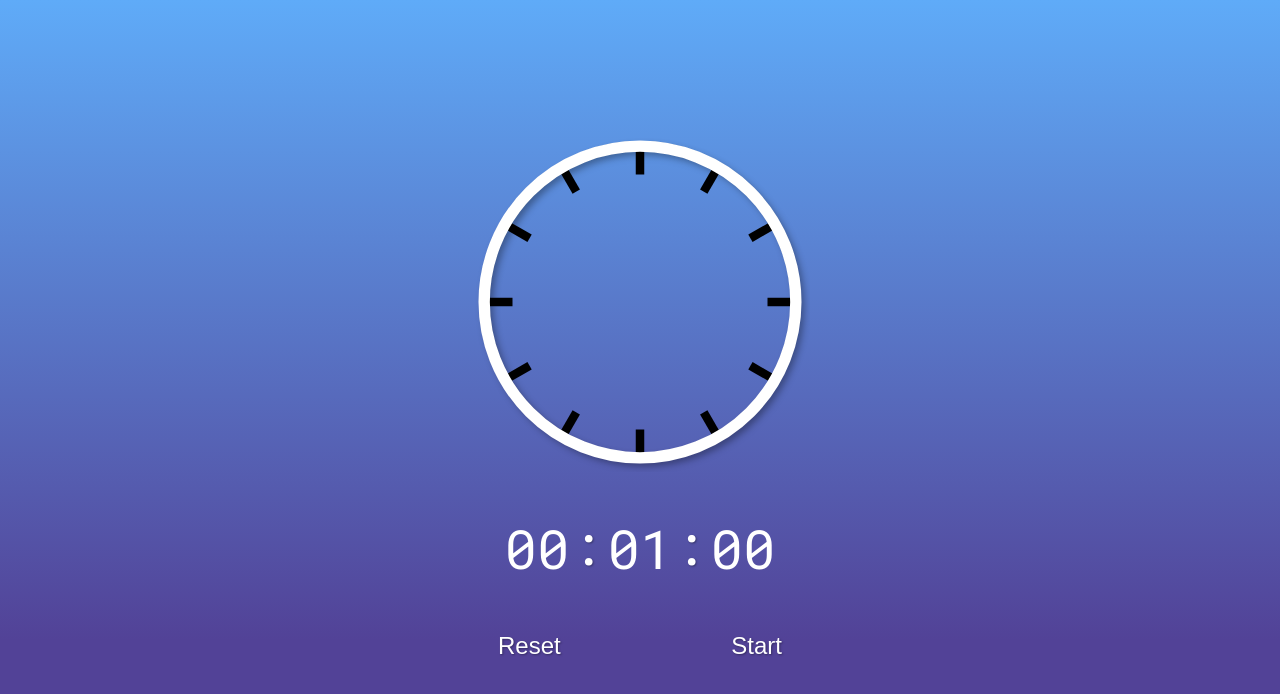
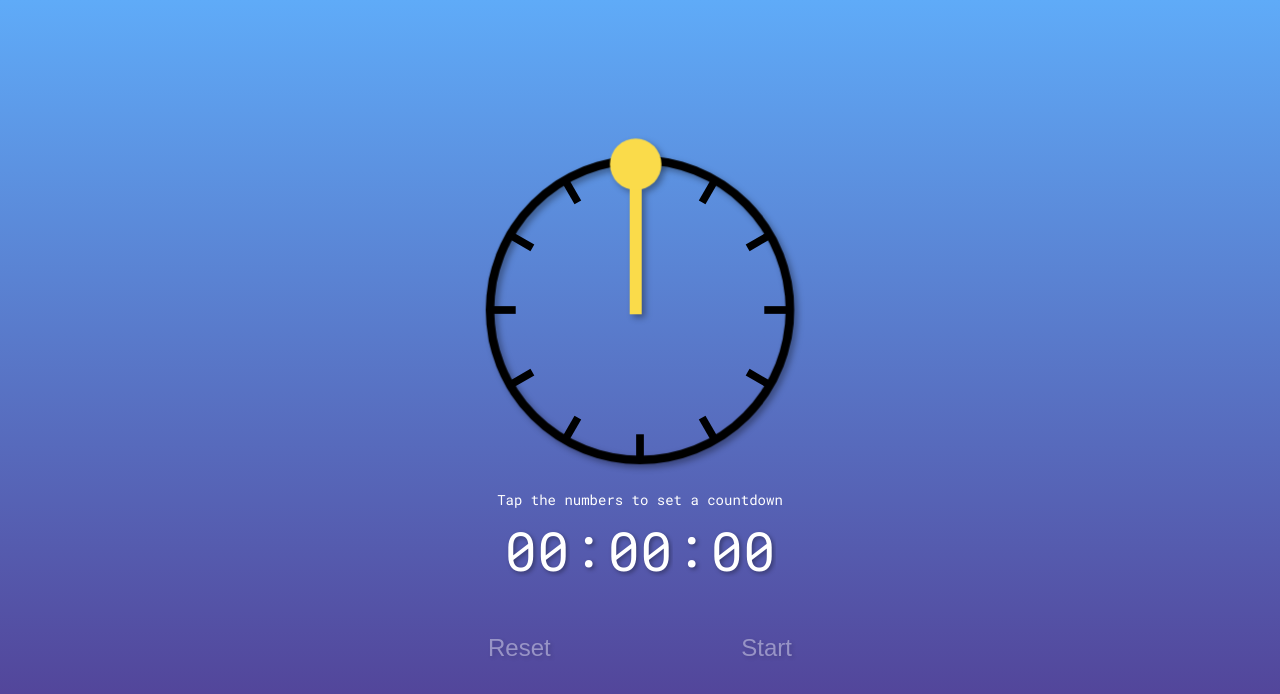
Before and after one commit to jonathanelbom/countdown-timer, a Next.js app: page / in a window 1280 px wide. Shown: the top 694 px of the page. Built offline with nearby package versions, Linux system fonts and the light colour scheme.

Commit message:
mvp complete

```diff
--- a/components/AnalogDisplay/AnalogDisplay.js
+++ b/components/AnalogDisplay/AnalogDisplay.js
@@ -12,8 +12,8 @@ export const AnalogDisplay = () => {
         seconds,
         isRunning
 	} = useCountdownProvider();
-    const progress = (seconds / (duration / 1000)) * 100 || 0;
-    const diameter = 340;
+    const progress = ((seconds - (isRunning ? 1 : 0)) / (duration / 1000)) * 100 || 0;
+    const diameter = 360;
     const strokeWidth = 10;
     const center = (diameter / 2);
     const radius = (center - (strokeWidth / 2));
@@ -28,17 +28,15 @@ export const AnalogDisplay = () => {
         strokeDasharray: circumference,
         strokeDashoffset: calculateProgress(circumference, progress)
     };
-    const shadowAdj = 10;
+    const overlapAdj = 30;
 
     return (
-        <>
         <div className={styles.root}>
-                <div style={progressStyle}>
             <svg
-                        className={styles.svg}
+                className={`${styles.svg} ${!isRunning ? styles.not_running : ''}`}
                 width={diameter}
                 height={diameter}
-                        viewBox={`${-shadowAdj} ${-shadowAdj} ${diameter + shadowAdj * 2} ${diameter + shadowAdj * 2}`}
+                viewBox={`${-overlapAdj} ${-overlapAdj} ${diameter + overlapAdj * 2} ${diameter + overlapAdj * 2}`}
             >
                 <g
                     className={styles.ticks}
@@ -56,10 +54,17 @@ export const AnalogDisplay = () => {
                     ))}
                 </g>
                 <circle className={styles.meter} cx={center} cy={center} r={radius} strokeWidth={strokeWidth}/>
-                        <circle className={`${styles.value} ${!isRunning ? styles.value_not_running : ''}`} style={progressBarStyle}  cx={center} cy={center} r={radius} strokeWidth={strokeWidth + 2} />
+                <circle className={styles.value} style={progressBarStyle}  cx={center} cy={center} r={radius} strokeWidth={strokeWidth + 2} />
+                <g style={{transform: `translate(${radius}px, ${radius}px)`}}>
+                    <g
+                        className={styles.handle}
+                        style={{transform: `rotate(${Math.floor(360 * (progress/100))}deg)`}}
+                    >
+                        <rect y={-7} x={0} width={radius} height="14px" fill="#FADB4A"/>
+                        <circle cy={0} cx={radius} r="30" fill="#FADB4A"/>
+                    </g>
+                </g>
             </svg>
         </div>
-            </div>
-        </>
    );
 }
--- a/components/AnalogDisplay/AnalogDisplay.module.scss
+++ b/components/AnalogDisplay/AnalogDisplay.module.scss
@@ -1,7 +1,7 @@
 .root {
     display: flex;
     justify-content: center;
-    margin-bottom: 40px;
+    margin-bottom: 24px;
 }
 
 .svg {
@@ -24,12 +24,22 @@
     transition: stroke-dashoffset linear 1000ms;
 }
 
-.value_not_running {
-    transition-duration: 0ms; // 250ms;
-    transition-timing-function: ease;
-}
-
 .ticks {
     stroke: #000;
     stroke-width: 9;
 }
+
+.handle {
+    filter: drop-shadow(-4px 4px 4px rgba(0, 0, 0, .35));
+    transition: transform linear 1000ms;
+}
+
+.not_running {
+    .value {
+        transition-duration: 0ms; // 250ms;
+    }
+
+    .handle {
+        transition-duration: 0ms; // 250ms;
+    }
+}
--- a/components/Controls/Controls.js
+++ b/components/Controls/Controls.js
@@ -13,12 +13,15 @@ export const Controls = () => {
     return (
         <div className={styles.root}>
             <button
+                className={styles.button}
                 onClick={reset}
                 disabled={remaining <= 0}
             >
                 <span>{'Reset'}</span>
             </button>
             <button
+            className={styles.button}
+
                 onClick={isRunning ? stop : start}
                 disabled={remaining <= 0}
             >
--- a/components/Controls/Controls.module.scss
+++ b/components/Controls/Controls.module.scss
@@ -1,3 +1,5 @@
+@import '../../styles/variables';
+
 .root {
     margin-top: 40px;
     padding: 0 16px;
@@ -5,3 +7,40 @@
     display: flex;
     justify-content: space-between;
   }
+
+  .button {
+    background-color: transparent;
+    border: none;
+    color: white;
+    text-shadow: $text-shadow;
+    font-size: 24px;
+    padding: 8px 12px;
+    border-radius: 8px;
+    cursor: pointer;
+    transition: border $transition-duration $transition-ease;
+    transition-property: border, box-shadow, background-color;
+    user-select: none;
+    outline: none;
+
+    &[disabled] {
+      cursor: not-allowed;
+      opacity: .4;
+    }
+
+    @supports not (-webkit-touch-callout: none) {
+      &:hover {
+          box-shadow: $shadow-hover-stroke, $shadow-hover;
+      }
+    }
+
+    &:focus {
+      outline: none;
+      box-shadow: $shadow-hover-stroke
+    }
+
+    &:active {
+        box-shadow: $shadow-focus;
+        outline: none;
+        background-color: rgba(0, 0, 0, .5); // 524297;
+    }
+  }
--- a/components/DurationSelect/DurationSelect.js
+++ b/components/DurationSelect/DurationSelect.js
@@ -37,16 +37,11 @@ export const DurationSelect = () => {
         }
     }
 
-    const onSelect = (e) => {
-        const value = e.target.value;
-        console.log('e.target.value:', e.target.value);
-    }
-
     const contentData = [
         {
             type: 'select',
             children: hoursOptions,
-            value: hours, //`option-${parseInt(hours, 10)}`,
+            value: hours,
             id: 'hours-select',
             onChange: getOnSelect('hours'),
         },
@@ -56,7 +51,7 @@ export const DurationSelect = () => {
         {
             type: 'select',
             children: minutesOptions,
-            value: minutes, //`option-${parseInt(minutes, 10)}`,
+            value: minutes,
             id: 'minutes-select',
             onChange: getOnSelect('minutes'),
         },
@@ -66,7 +61,7 @@ export const DurationSelect = () => {
         {
             type: 'select',
             children: secondsOptions,
-            value: seconds, // `option-${parseInt(seconds, 10)}`,
+            value: seconds,
             id: 'seconds-select',
             onChange: getOnSelect('seconds')
         }
--- a/components/DurationSelect/DurationSelect.module.scss
+++ b/components/DurationSelect/DurationSelect.module.scss
@@ -21,6 +21,7 @@
     box-sizing: border-box;
     border: 1px solid transparent;
     box-shadow: none;
+    text-shadow: $text-shadow;
     border-radius: 4px;
     -moz-appearance: none;
     -webkit-appearance: none;
--- /dev/null
+++ b/components/Messaging/Messaging.js
@@ -0,0 +1,27 @@
+import { useEffect, useState } from 'react';
+import { useCountdownProvider } from '../CountdownProvider/CountdownProvider';
+import styles from "./Messaging.module.scss";
+
+export const Messaging = () => {
+    const {
+		isRunning,
+        seconds
+	} = useCountdownProvider();
+    const [hide, setHide] = useState(false);
+
+    useEffect(() => {
+        if (!hide && isRunning) {
+            setHide(true);
+        }
+    }, [isRunning, hide]);
+
+    return !hide && !isRunning && seconds <= 0
+        ? (
+            <div className={styles.root}>
+                <div className={styles.message}>
+                    {'Tap the numbers to set a countdown'}
+                </div>
+            </div>
+        )
+        : null;
+}
--- /dev/null
+++ b/components/Messaging/Messaging.module.scss
@@ -0,0 +1,15 @@
+.root {
+    padding: 0 24px;
+    position: relative;
+    width: 100%;
+}
+
+.message {
+    color: #fff;
+    position: absolute;
+    top: -24px;
+    right: 0;
+    left: 0;
+    font-size: 14px;
+    text-align: center;
+}
--- a/components/useCountdown.js/useCountdown.js
+++ b/components/useCountdown.js/useCountdown.js
@@ -1,7 +1,7 @@
 import { useRef, useState, useEffect, useCallback } from "react";
 import { timeToMs } from "../../utils/utils";
 
-const initialDuration = 60 * 1000;
+const initialDuration = 0 * 1000;
 
 export const useCountdown = () => {
     const millisecond = useRef(initialDuration);
@@ -60,8 +60,9 @@ export const useCountdown = () => {
                 } else {
                     // countdown still has remaining time
                     // compare current seconds to previous seconds to see if second has change in order to update state and displau
-                    const currentSecondsRemaining = Math.floor(remaining.current / 1000);
-                    const doUpdateSecond = currentSecondsRemaining !== Math.floor(previousRemaining.current/ 1000)
+                    const currentSecondsRemaining = Math.ceil(remaining.current / 1000);
+                    const previousSecondsRemaining = Math.ceil(previousRemaining.current/ 1000);
+                    const doUpdateSecond = currentSecondsRemaining !== previousSecondsRemaining;
                     // after comparison, update previous remaining to the current remaining for comparison on next step
                     previousRemaining.current = remaining.current;
                     if (doUpdateSecond) {
@@ -69,9 +70,6 @@ export const useCountdown = () => {
                         setSeconds(currentSecondsRemaining);
                     }
                     raqId = window.requestAnimationFrame(step);
-                    // if (isRunning) {
-                    //     raqId = window.requestAnimationFrame(step);
-                    // }
                 }
             }
 
@@ -79,7 +77,6 @@ export const useCountdown = () => {
         }
 
         return () => {
-            console.log('---------------\nuseCountdown => clean up raq');
             cancelAnimationFrame(raqId);
         };
     }, [isRunning, reset]);
@@ -97,60 +94,3 @@ export const useCountdown = () => {
         remaining: remaining.current,
     }
 };
-
-// export const useCountdown = (duration = 0, initialPlaying = false) => {
-//     const milisecond = useRef(duration * 1000);
-//     const previous = useRef(milisecond);
-//     const [timer, setTimer] = useState(duration);
-//     const [isPlaying, setIsPlaying] = useState(initialPlaying);
-
-//     useEffect(() => {
-//         if (!isPlaying || milisecond.current <= 0) return;
-
-//         let effectInitialMs = milisecond.current;
-//         let effectInitialTimeStamp, handle;
-
-//         const step = (timestampMs) => {
-//             if (effectInitialTimeStamp === undefined)
-//                 effectInitialTimeStamp = timestampMs;
-//             const elapsed = timestampMs - effectInitialTimeStamp;
-//             milisecond.current = effectInitialMs - elapsed;
-
-//             if (milisecond.current <= 0) {
-//                 setTimer(0);
-//                 console.log(
-//                     "cancelAnimationFrame(zero)",
-//                     handle,
-//                     milisecond.current
-//                 );
-//                 cancelAnimationFrame(handle);
-//             } else {
-//                 const seconds = Math.floor(milisecond.current / 1000);
-//                 const isUpdate =
-//                     seconds !== Math.floor(previous.current / 1000);
-//                 previous.current = milisecond.current;
-
-//                 if (isUpdate) {
-//                     setTimer(seconds);
-//                 }
-
-//                 if (isPlaying) {
-//                     handle = window.requestAnimationFrame(step);
-//                 }
-//             }
-//         };
-
-//         handle = window.requestAnimationFrame(step);
-
-//         return () => {
-//             console.log(
-//                 "cancelAnimationFrame(pause)",
-//                 handle,
-//                 milisecond.current
-//             );
-//             cancelAnimationFrame(handle);
-//         };
-//     }, [isPlaying]);
-
-//     return {timer, isPlaying, setIsPlaying};
-// };
--- a/pages/index.js
+++ b/pages/index.js
@@ -4,6 +4,7 @@ import styles from "../styles/Index.module.scss";
 import { CountdownProvider } from "../components/CountdownProvider/CountdownProvider";
 import { Controls } from "../components/Controls/Controls";
 import { AnalogDisplay } from "../components/AnalogDisplay/AnalogDisplay";
+import { Messaging } from "../components/Messaging/Messaging";
 
 const Index = () => {
     return (
@@ -19,6 +20,7 @@ const Index = () => {
 				</Head>
 				<main className={styles.main}>
 					<AnalogDisplay />
+					<Messaging />
 					<DurationSelect />
 					<Controls />
 				</main>
--- a/styles/globals.scss
+++ b/styles/globals.scss
@@ -10,7 +10,7 @@ body {
 
 html {
   height: 100%;
-  background: linear-gradient(to bottom, #5FABF8, #524297 80%);
+  background: linear-gradient(to bottom, #5FABF8, #524297 90%);
   background-attachment: fixed;
 }
 
@@ -21,43 +21,6 @@ body {
   justify-content: center;
 }
 
-button {
-  background-color: transparent;
-  border: none;
-  color: white;
-  text-shadow: $text-shadow;
-  font-size: 24px;
-  padding: 8px 12px;
-  border-radius: 8px;
-  cursor: pointer;
-  transition: border $transition-duration $transition-ease;
-  transition-property: border, box-shadow, background-color;
-  user-select: none;
-  outline: none;
-
-  &[disabled] {
-    cursor: not-allowed;
-    opacity: .4;
-  }
-
-  @supports not (-webkit-touch-callout: none) {
-    &:hover {
-        box-shadow: $shadow-hover-stroke, $shadow-hover;
-    }
-  }
-
-  &:focus {
-    outline: none;
-    box-shadow: $shadow-hover-stroke
-  }
-
-  &:active {
-      box-shadow: $shadow-focus;
-      outline: none;
-      background-color: rgba(0, 0, 0, .5); // 524297;
-  }
-}
-
 * {
   box-sizing: border-box;
 }
--- a/styles/variables.scss
+++ b/styles/variables.scss
@@ -1,4 +1,4 @@
-$text-shadow: 1px 1px 2px rgba(0, 0, 0, .35);
+$text-shadow: 2px 2px 4px rgba(0, 0, 0, .35);
 $shadow-stroke: inset 0 0 0 2px #fff; //$black-80;
 $shadow-focus: 0 0 0 2px #fff; // $gray-90;
 $shadow-hover: 0px 4px 16px rgba(0, 0, 0, 0.2);
@@ -6,18 +6,3 @@ $shadow-hover-stroke: 0 0 0 1px #fff; // $black-0;
 $transition-duration: 150ms;
 $transition-ease: ease;
 $font-family: 'Roboto Mono', -apple-system, BlinkMacSystemFont, Segoe UI, Roboto, Oxygen, Ubuntu, Cantarell, Fira Sans, Droid Sans, Helvetica Neue, sans-serif;
-
-@mixin hover-and-focus {
-     // no hover on iOS. what is the android equivalent?
-     @supports not (-webkit-touch-callout: none) {
-        &:hover {
-            box-shadow: $shadow-hover-stroke, $shadow-hover;
-        }
-    }
-
-    &:active {
-        box-shadow: $shadow-focus;
-        outline: none;
-        background-color: rgba(0, 0, 0, .5); // 524297;
-    }
-}
```
Lines whose indentation alone changed are shown as unchanged.
